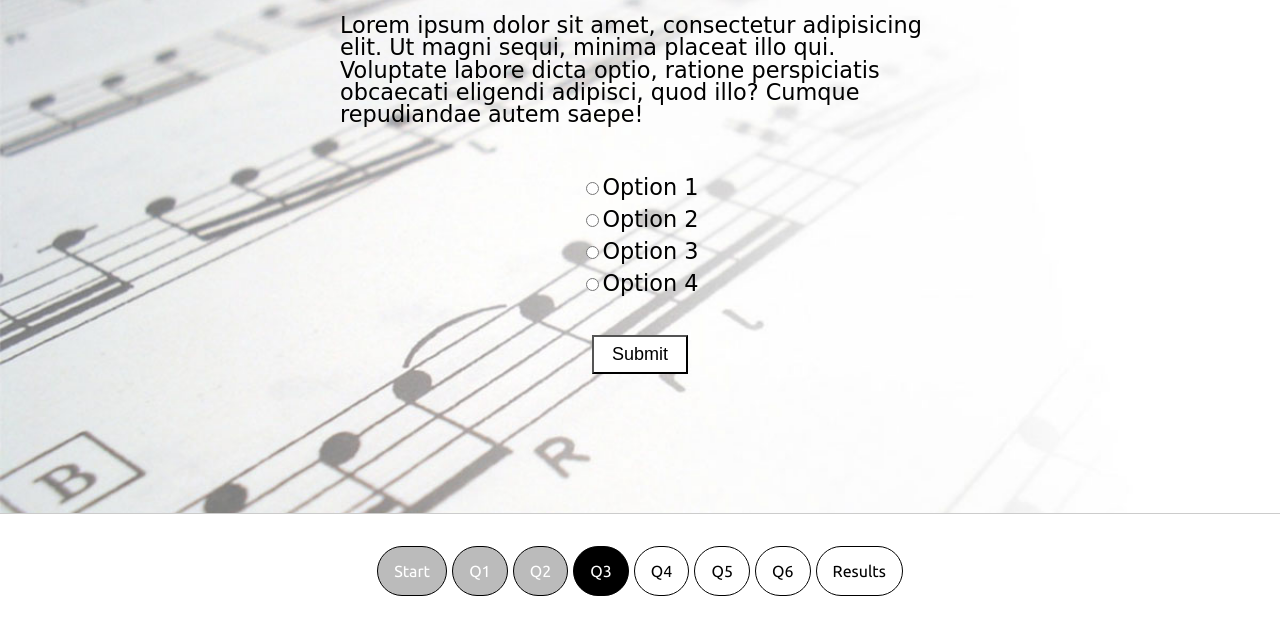
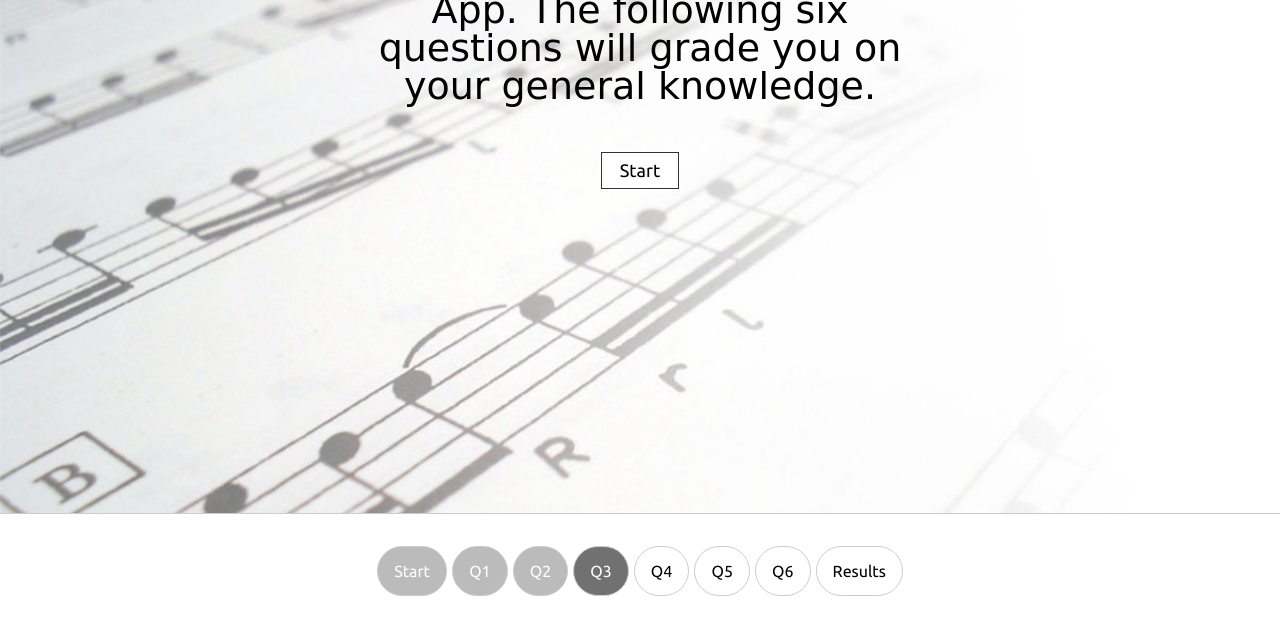
Before and after one commit to spiccott/quiz-app, a plain HTML site: page index.html in a window 1280 px wide. Shown: the part 172-800 px from the top of the page. Drawn offline with nearby package versions, Linux system fonts and the light colour scheme; a web font is replaced by a local one.

Commit message:
Finishes initial styling, starts app.js

```diff
--- a/css/style.css
+++ b/css/style.css
@@ -34,16 +34,25 @@ header {
 
 .instructions {
 	margin-bottom: 2em;
+	/*display: none;*/
+}
+
+.questions {
 	display: none;
 }
 
 .question-header {
-	margin-bottom: 2em;
+	margin-bottom: 1em;
 }
 
+.prompt {
+	text-align: center;
+}
+
+.question-header h2,
 .prompt h2 {
 	text-align: center;
-	font-size: 1.8em;
+	font-size: 38px;
 	font-family: 'Boogaloo', cursive;
 }
 
@@ -64,7 +73,7 @@ header {
 
 .progress-bar li {
 	display: inline-block;
-	border: solid 1px #000000;
+	border: solid 1px #cccccc;
 	padding: 1em;
  	border-radius: 2em;
  	font-family: 'Ubuntu', sans-serif;
@@ -77,12 +86,12 @@ header {
 
 .active {
 	color: #ffffff;
-	background-color: #000000;
+	background-color: #717171;
 }
 
-.questions ,
+.questions p ,
 .answers {
-	font-size: 1.4em;
+	font-size: 24px;
 	margin-bottom: 2em;
 }
 
@@ -96,9 +105,15 @@ form {
 	text-align: center;
 }
 
-#submit-button {
+form span {
+	vertical-align: sub;
+}
+
+.button {
+	font-family: 'Ubuntu', sans-serif;
 	font-size: 18px;
 	background-color: #ffffff;
 	padding: 0.4em 1em;
-	margin-top: 2em;
+	margin-top: 2.6em;
+	border: solid 1px #333333;
 }
--- a/index.html
+++ b/index.html
@@ -22,32 +22,39 @@
 	</header>
 	<section class="quiz">
 		<div class="instructions">
-			<div class="prompt"><h2>Welcome to Music Theory Quiz App. The following six questions will grade you on your general knowledge.</h2>
+			<div class="prompt">
+				<h2>Welcome to Music Theory Quiz App. The following six questions will grade you on your general knowledge.</h2>
+				<button class="button" id="start-button">Start</button>
 			</div>
 		</div>
+		<div class="questions">
+			<div id="question-one">
 				<div class="question-header">
-			<div class="prompt"><h2>Question 1</h2></div>
+					<div>
+						<h2>Question 1</h2>
 					</div>
-		<div class="questions">
-			Lorem ipsum dolor sit amet, consectetur adipisicing elit. Ut magni sequi, minima placeat illo qui. Voluptate labore dicta optio, ratione perspiciatis obcaecati eligendi adipisci, quod illo? Cumque repudiandae autem saepe!
 				</div>
+			<p>In a standard diatonic scale, the first note of the scale is considered the "tonic". Which position is the mediant?</p>
 			<div class="answers">
 				<form>
-				<input type="radio" name="userGuess" class="userGuess" value="0">Option 1</input>
-				<span class="answer"></span>
+					<input type="radio" name="userGuess" class="userGuess" value="0"/>
+					<span class="answer">Fourth</span>
 					<br>
-				<input type="radio" name="userGuess" class="userGuess" value="1">Option 2</input>
-				<span class="answer"></span>
+					<input type="radio" name="userGuess" class="userGuess" value="1"/>
+					<span class="answer">Third</span>
 					<br>
-				<input type="radio" name="userGuess" class="userGuess" value="2">Option 3</input>
-				<span class="answer"></span>
+					<input type="radio" name="userGuess" class="userGuess" value="2"/>
+					<span class="answer">Fifth</span>
 					<br>
-				<input type="radio" name="userGuess" class="userGuess" value="3">Option 4</input>
-				<span class="answer"></span>
+					<input type="radio" name="userGuess" class="userGuess" value="3"/>
+					<span class="answer">Second</span>
 					<br>
-				<input type="submit" id="submit-button">
+					<button class="button">Submit</button>
 				</form>
 			</div>
+			</div>
+		</div>
+
 	</section>
 	<footer>
 		<div class="progress-footer">
--- a/js/app.js
+++ b/js/app.js
@@ -0,0 +1,4 @@
+
+$(document).ready(function() {
+
+});
```
Lines whose indentation alone changed are shown as unchanged.
